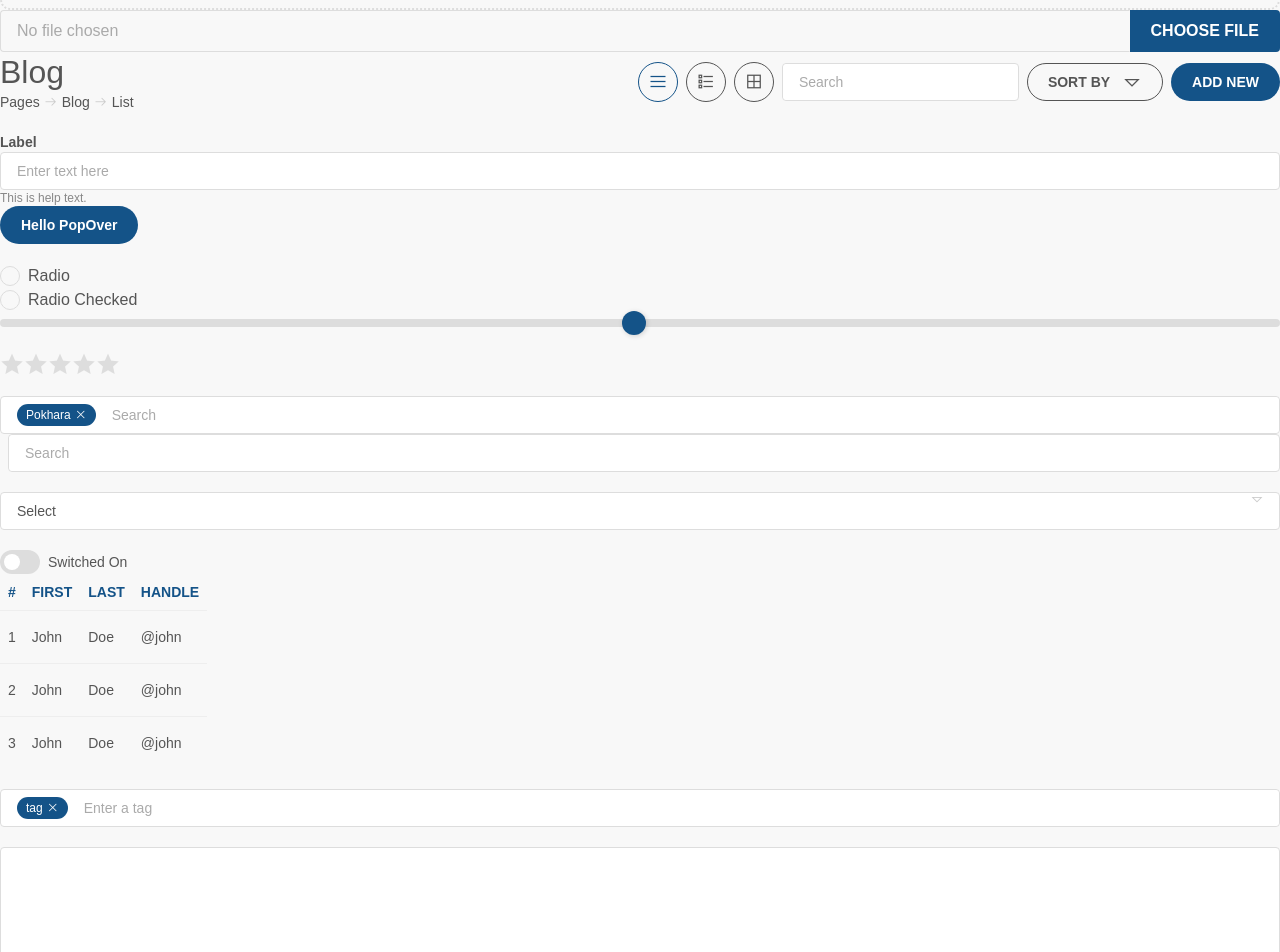
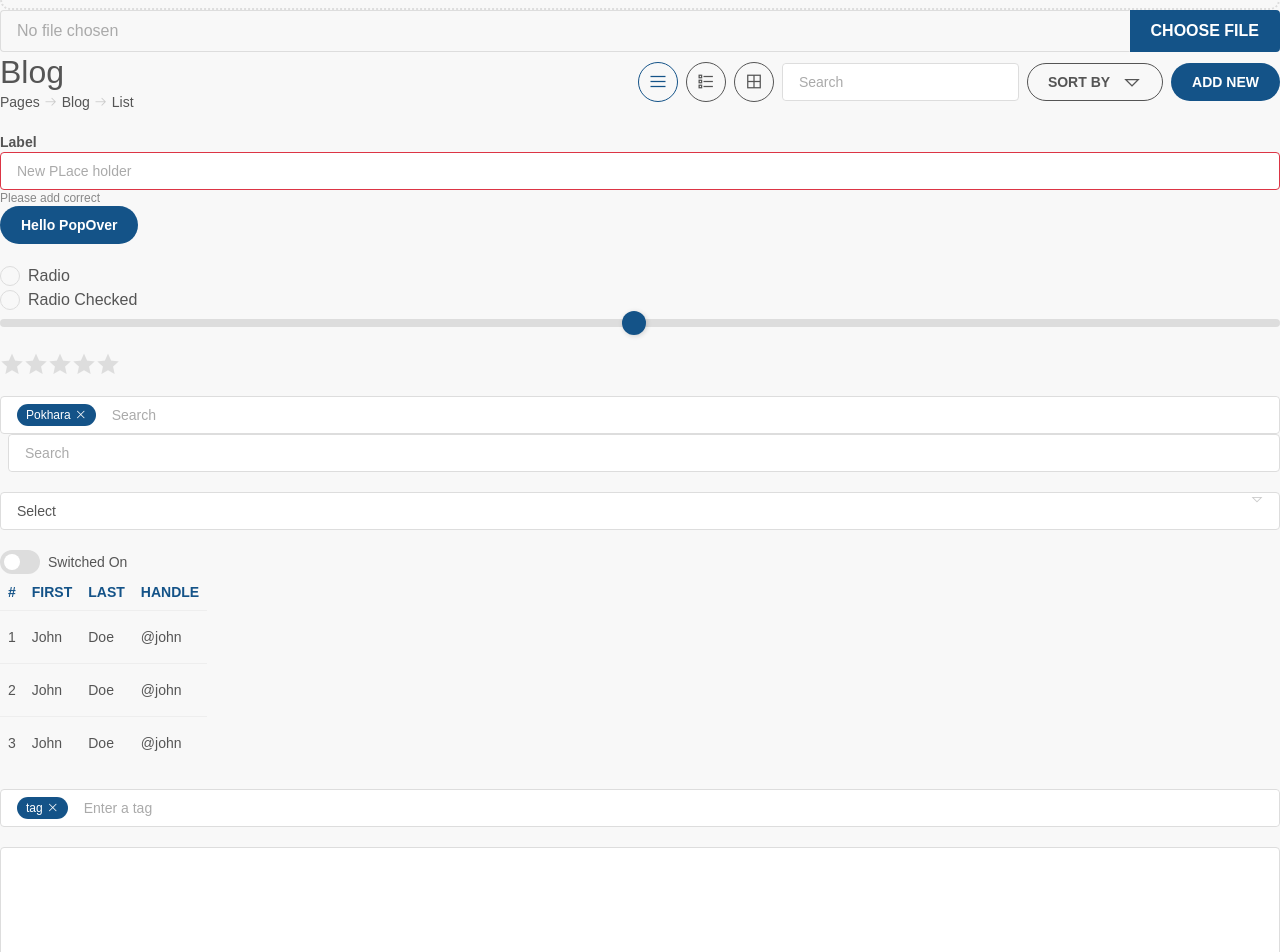
Before and after one commit to kumbey/caak-admin, a React (Create React App) app: page / in a window 1280 px wide. Shown: the part 4012-4964 px from the top of the page. Built offline with nearby package versions, Linux system fonts and the light colour scheme.

Commit message:
fix: input component props

```diff
--- a/src/App.js
+++ b/src/App.js
@@ -70,7 +70,7 @@ function App() {
       <Dropzone />
       <FileBrowser />
       <Header />
-      <Input />
+      <Input invalid placeholder={"New PLace holder"} helpText={"Please add correct"}/>
       <Popover
         popOverPosition={"right"}
         skin={"primary"}
--- a/src/components/Input.js
+++ b/src/components/Input.js
@@ -1,9 +1,16 @@
-export default function Input() {
-    return (
-        <form>
-            <label className="label block" htmlFor="input">Label</label>
-            <input id="input" type="text" className="form-control" placeholder="Enter text here"/>
-            <small className="block">This is help text.</small>
-        </form>
-    )
+export default function Input(props) {
+  return (
+    <form>
+      <label className="label block" htmlFor="input">
+        Label
+      </label>
+      <input
+        id="input"
+        type={props.type || "text"}
+        className={`form-control ${props.invalid ? "is-invalid" : ""}`}
+        placeholder={props.placeholder || "Placeholder"}
+      />
+      <small className="block">{props.helpText}</small>
+    </form>
+  );
 }
```
